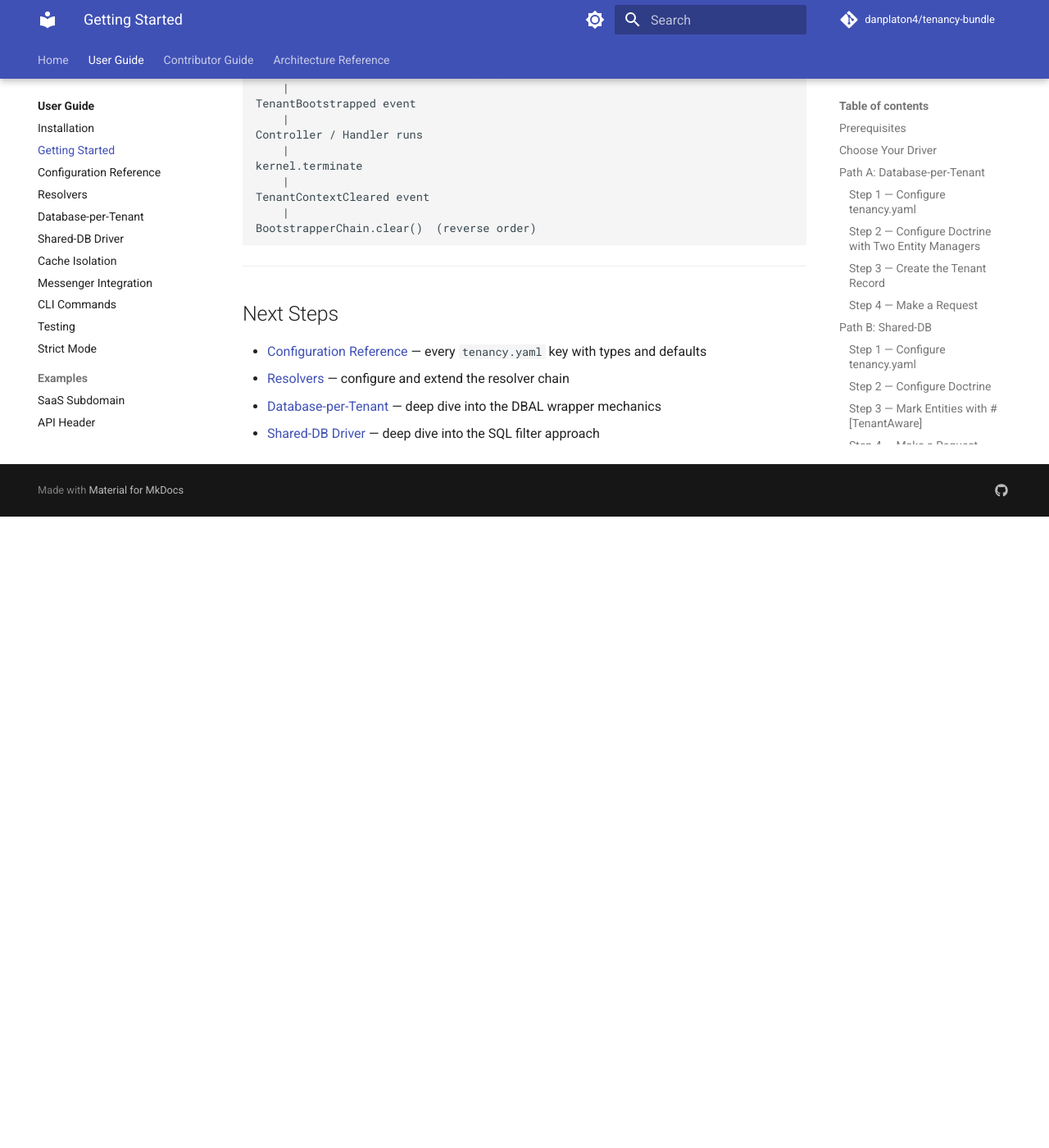
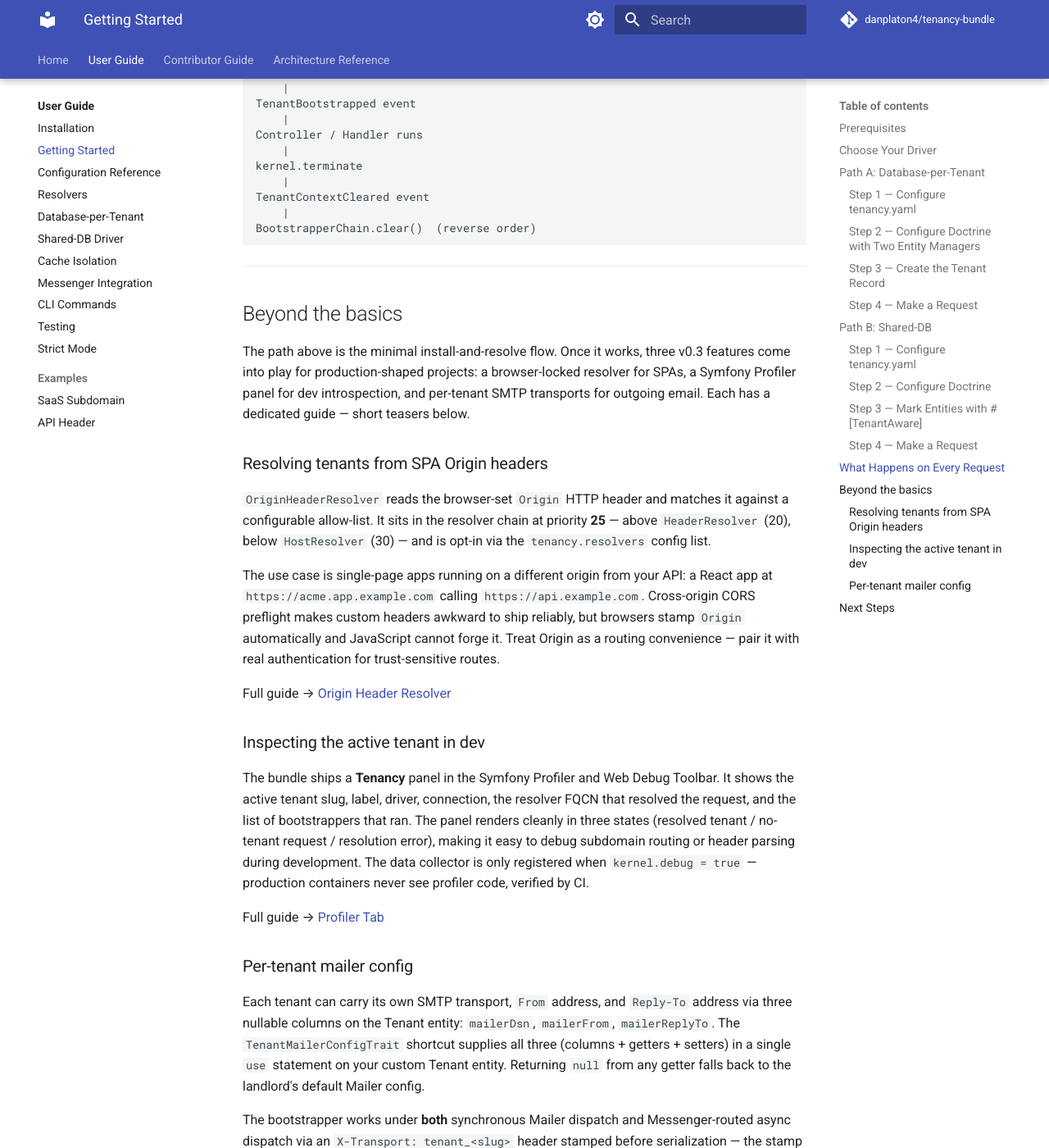
Before and after one commit to danplaton4/tenancy-bundle, an MkDocs documentation site: the page built from docs/user-guide/getting-started.md, in a window 1280 px wide and 1400 px high, scrolled down 5972 px. Shown: the whole window at 82% size. Built offline with MkDocs 1.6.1 and Material for MkDocs 9.7.7, drawn with Linux system fonts in a browser that asks for light colours; comment, search, counter and statistics services are not loaded; before the commit the page ends 6602 px from its top, so only the background shows below that; some of the changed text lies outside the part shown.

Commit message:
docs(22-05): add Origin/Profiler/Mailer teasers to getting-started.md (D-17)
- Insert 'Beyond the basics' H2 between request-flow section and Next Steps
- Three H3 teasers: OriginHeaderResolver / Profiler tab / Per-tenant mailer
- Each teaser ends with a 'Full guide ->' cross-link to the dedicated page
- Existing install-and-config flow at L25-218 preserved verbatim

```diff
--- a/docs/user-guide/getting-started.md
+++ b/docs/user-guide/getting-started.md
@@ -255,6 +255,34 @@ BootstrapperChain.clear()  (reverse order)
 
 ---
 
+## Beyond the basics
+
+The path above is the minimal install-and-resolve flow. Once it works, three v0.3 features come into play for production-shaped projects: a browser-locked resolver for SPAs, a Symfony Profiler panel for dev introspection, and per-tenant SMTP transports for outgoing email. Each has a dedicated guide — short teasers below.
+
+### Resolving tenants from SPA Origin headers
+
+`OriginHeaderResolver` reads the browser-set `Origin` HTTP header and matches it against a configurable allow-list. It sits in the resolver chain at priority **25** — above `HeaderResolver` (20), below `HostResolver` (30) — and is opt-in via the `tenancy.resolvers` config list.
+
+The use case is single-page apps running on a different origin from your API: a React app at `https://acme.app.example.com` calling `https://api.example.com`. Cross-origin CORS preflight makes custom headers awkward to ship reliably, but browsers stamp `Origin` automatically and JavaScript cannot forge it. Treat Origin as a routing convenience — pair it with real authentication for trust-sensitive routes.
+
+Full guide → [Origin Header Resolver](origin-header-resolver.md)
+
+### Inspecting the active tenant in dev
+
+The bundle ships a **Tenancy** panel in the Symfony Profiler and Web Debug Toolbar. It shows the active tenant slug, label, driver, connection, the resolver FQCN that resolved the request, and the list of bootstrappers that ran. The panel renders cleanly in three states (resolved tenant / no-tenant request / resolution error), making it easy to debug subdomain routing or header parsing during development. The data collector is only registered when `kernel.debug = true` — production containers never see profiler code, verified by CI.
+
+Full guide → [Profiler Tab](profiler-tab.md)
+
+### Per-tenant mailer config
+
+Each tenant can carry its own SMTP transport, `From` address, and `Reply-To` address via three nullable columns on the Tenant entity: `mailerDsn`, `mailerFrom`, `mailerReplyTo`. The `TenantMailerConfigTrait` shortcut supplies all three (columns + getters + setters) in a single `use` statement on your custom Tenant entity. Returning `null` from any getter falls back to the landlord's default Mailer config.
+
+The bootstrapper works under **both** synchronous Mailer dispatch and Messenger-routed async dispatch via an `X-Transport: tenant_<slug>` header stamped before serialization — the stamp survives the broker round-trip and the worker routes the send through the right tenant's transport. A message dequeued for a deleted tenant **must throw, not silently drop** — `MailerTransportContractPass` enforces this contract at container compile time.
+
+Full guide → [Mailer Bootstrapper](mailer-bootstrapper.md)
+
+---
+
 ## Next Steps
 
 - [Configuration Reference](configuration.md) — every `tenancy.yaml` key with types and defaults
```
